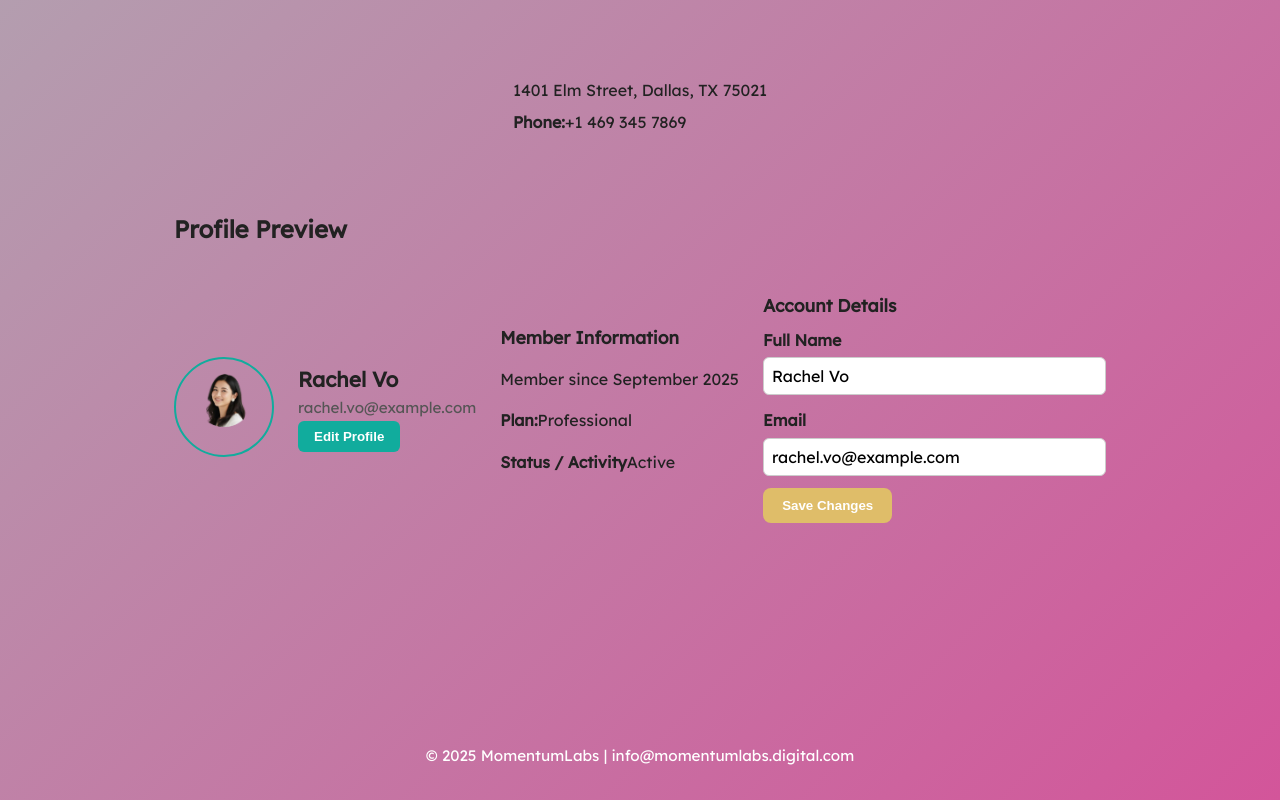
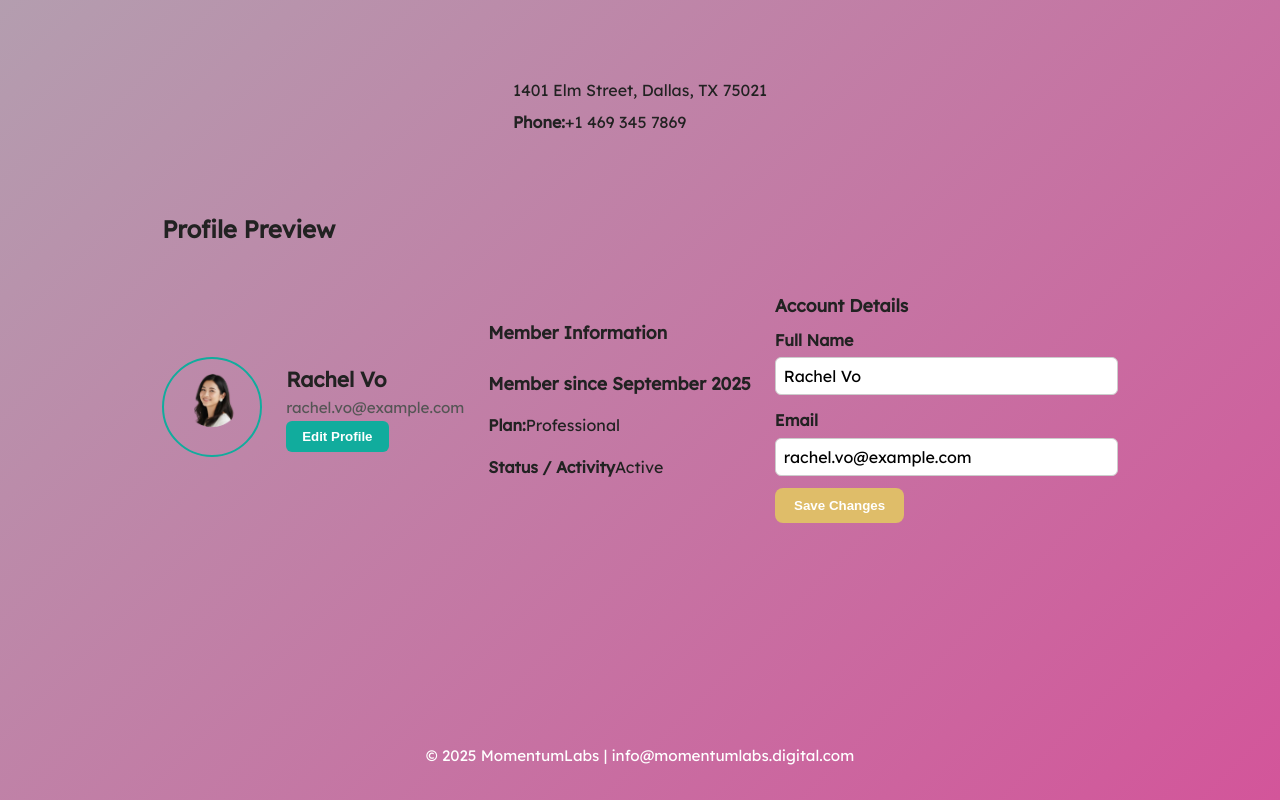
Before and after one commit to moomoolang/final.html, a plain HTML site: page final/aboutus.html in a window 1280 px wide. Shown: the part 2076-2876 px from the top of the page. Drawn offline with Linux system fonts and the light colour scheme.

Commit message:
Update aboutus.html

```diff
--- a/final/aboutus.html
+++ b/final/aboutus.html
@@ -88,7 +88,7 @@
 
           <div class="member-details">
             <h4>Member Information</h4>
-            <p>Member since<strong></strong> September 2025</p>
+            <h4>Member since<strong></strong> September 2025</h4>
             <p><strong>Plan:</strong>Professional</p>
             <p><strong>Status / Activity</strong>Active</p>
           </div>
```
